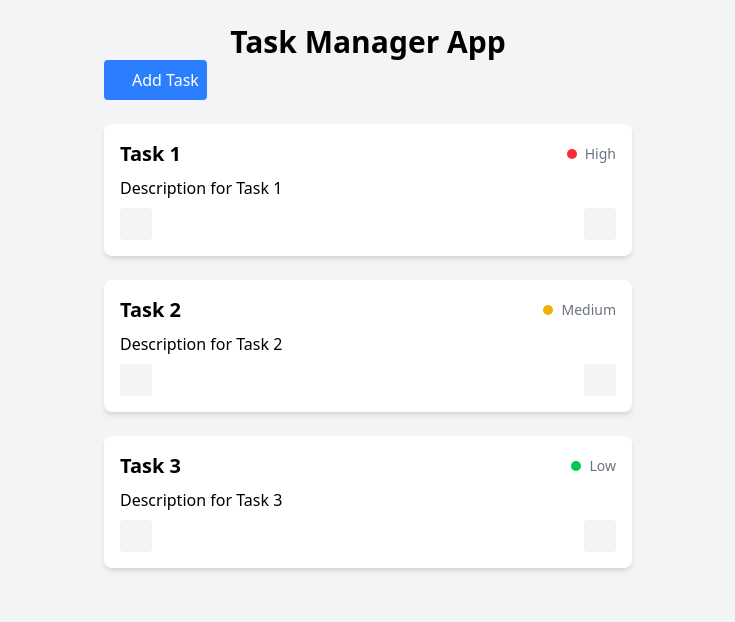
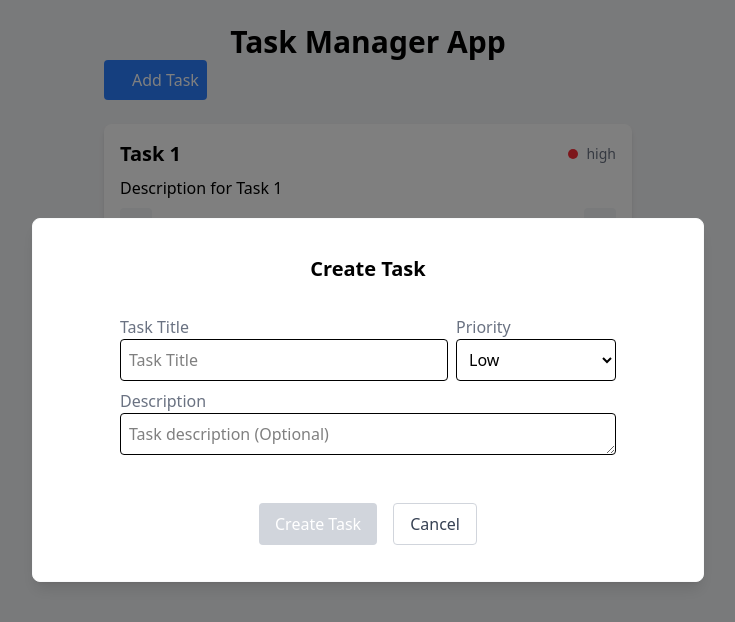
Before and after one commit to benjaminpowell24/task-manager, a React (Vite) app: page / in a window 1280 px wide. Both pictures are taken after a click on the button "Add Task". Shown: the top 622 px of the page, without its empty margins (272-1007 px from the left). Built offline with nearby package versions, Linux system fonts and the light colour scheme; some icons are missing.

Commit message:
feat: add modal to create tasks

```diff
--- a/src/App.tsx
+++ b/src/App.tsx
@@ -1,17 +1,32 @@
+import { useState } from "react";
 import TaskList from "./tasks/"
 import { Add } from "iconsax-reactjs"
+import TaskModal from "./tasks/components/TaskModal";
+
 
 function App() {
+  const [isModalOpen, setIsModalOpen] = useState(false);
+
+  const handleModalOpen = () => {
+    setIsModalOpen(true);
+  }
+
+  const handleModalClose = () => {
+    setIsModalOpen(false);
+  }
+
   return (
     <div className="bg-gray-100">
     <div className="min-h-screen p-6 mx-auto max-w-xl">
+        {isModalOpen && <TaskModal handleModalClose={handleModalClose} />}
         <h1 className="text-3xl font-bold text-center">Task Manager App</h1>
-        <button className="bg-blue-500 text-white px-2 py-2 rounded flex items-center gap-1 hover:bg-blue-600 cursor-pointer">
+        <button className="bg-blue-500 text-white px-2 py-2 rounded flex items-center gap-1 hover:bg-blue-600 cursor-pointer" onClick={handleModalOpen}>
           <Add />
           <span>Add Task</span>
           </button>
         <TaskList />
     </div>
+
     </div>
   )
 }
--- a/src/tasks/components/Task.tsx
+++ b/src/tasks/components/Task.tsx
@@ -1,14 +1,12 @@
 import { Trash, Edit } from "iconsax-reactjs"
+import {Task as TaskType} from "./types"
 
-export const Task = ({name, description, priority}: {
- name: string
- description: string
- priority: string
-}) => {
+export const Task = ({name, description, priority}: TaskType) => {
+
   const priorityColors: Record<string, string> = {
-    High: 'bg-red-500',
-    Medium: 'bg-yellow-500',
-    Low: 'bg-green-500'
+    high: 'bg-red-500',
+    medium: 'bg-yellow-500',
+    low: 'bg-green-500'
   }
 
   return (
--- /dev/null
+++ b/src/tasks/components/TaskModal.tsx
@@ -0,0 +1,61 @@
+import { useState } from "react";
+
+const TaskModal = ({handleModalClose}: {handleModalClose: () => void}) => {
+  const [input, setInput] = useState({ id: Date.now(), name: "", description: "", priority: "low" });
+
+  const handleChange = (e: React.ChangeEvent<HTMLInputElement> | React.ChangeEvent<HTMLTextAreaElement> | React.ChangeEvent<HTMLSelectElement>) => {
+    const { name, value } = e.target;
+    setInput((prev) => ({ ...prev, [name]: value }));
+  }
+
+  const handleSubmit = () => {
+    console.log("Task created:", input);
+    setInput({ id: Date.now(), name: "", description: "", priority: "low" });
+    const tasks = localStorage.getItem("tasks");
+    localStorage.setItem("tasks", JSON.stringify([...JSON.parse(tasks || "[]"), input]));
+    handleModalClose();
+  }
+
+  const handleCancel = () => {
+    return handleModalClose();
+  }
+
+  return (
+   <div className="fixed inset-0 z-50 flex items-center justify-center bg-black/50" role="dialog" aria-modal="true">
+    <div className="bg-white border border-gray-50 rounded-lg shadow-lg max-w-sm md:max-w-md lg:max-w-2xl w-full py-5">
+     <div className="flex flex-col space-y-4">
+     <h1 className="text-xl font-semibold text-center my-4">Create Task</h1>
+     <div className="flex flex-col max-w-sm md:max-w-lg px-2 md:mx-auto w-full py-4">
+      <div className="flex flex-col gap-2 lg:grid grid-cols-3">
+      <div className="col-span-2 flex flex-col">
+         <label htmlFor="name" className="font-normal text-gray-500">Task Title</label>
+         <input type="text" name="name" id="name" placeholder="Task Title" className="border p-2 rounded" value={input.name} onChange={handleChange} autoComplete="off"/>
+      </div>
+      <div className="flex flex-col">
+         <label htmlFor="priority" className="font-normal text-gray-500">Priority</label>
+         <select name="priority" id="priority" aria-label="Priority" className="border p-2 rounded" value={input.priority} onChange={handleChange}>
+           <option value="low">Low</option>
+           <option value="medium">Medium</option>
+           <option value="high">High</option>
+         </select>
+        </div>
+     </div>
+     <div className="flex flex-col mt-2">
+         <label htmlFor="description" className="font-normal text-gray-500">Description</label>
+         <textarea name="description" id="description" placeholder="Task description (Optional)" className="border p-2 rounded field-sizing-content" value={input.description} onChange={handleChange}/>
+      </div>
+
+     </div>
+      <div className="flex gap-4 justify-center my-4">
+     <button type="submit" onClick={handleSubmit} className={`${input.name ? "bg-blue-500 hover:cursor-pointer" : "bg-gray-300 hover:cursor-not-allowed"} text-white py-2 px-4 rounded `} disabled={!input.name}>Create Task</button>
+     <button type="button" onClick={handleCancel} className="border border-gray-300 text-gray-700 py-2 px-4 rounded hover:cursor-pointer">Cancel</button>
+      </div>
+
+    </div>
+    </div>
+
+   </div>
+  )
+}
+
+export default TaskModal
--- /dev/null
+++ b/src/tasks/components/types.ts
@@ -0,0 +1,6 @@
+export type Task = {
+  id: number;
+  name: string;
+  description: string;
+  priority: "low" | "medium" | "high";
+}
--- a/src/tasks/index.tsx
+++ b/src/tasks/index.tsx
@@ -1,27 +1,29 @@
 import Task from "./components/Task"
+import { Task as TaskType } from "./components/types"
 
-const list = [
+const list: TaskType[] = [
  {
   id: 1,
   name: 'Task 1',
   description: 'Description for Task 1',
-  priority: 'High'
+  priority: 'high'
  },
  {
   id: 2,
   name: 'Task 2',
   description: 'Description for Task 2',
-  priority: 'Medium'
+  priority: 'medium'
  },
  {
   id: 3,
   name: 'Task 3',
   description: 'Description for Task 3',
-  priority: 'Low'
+  priority: 'low'
  }
 ]
 
 const TaskList = () => {
+
   return (
       <div className="max-w-xl mx-auto mt-6">
         <ul className="flex flex-col items-center space-y-6">
```
Also changed, not shown: 1 other file (tests, documents, lock files or other folders).
